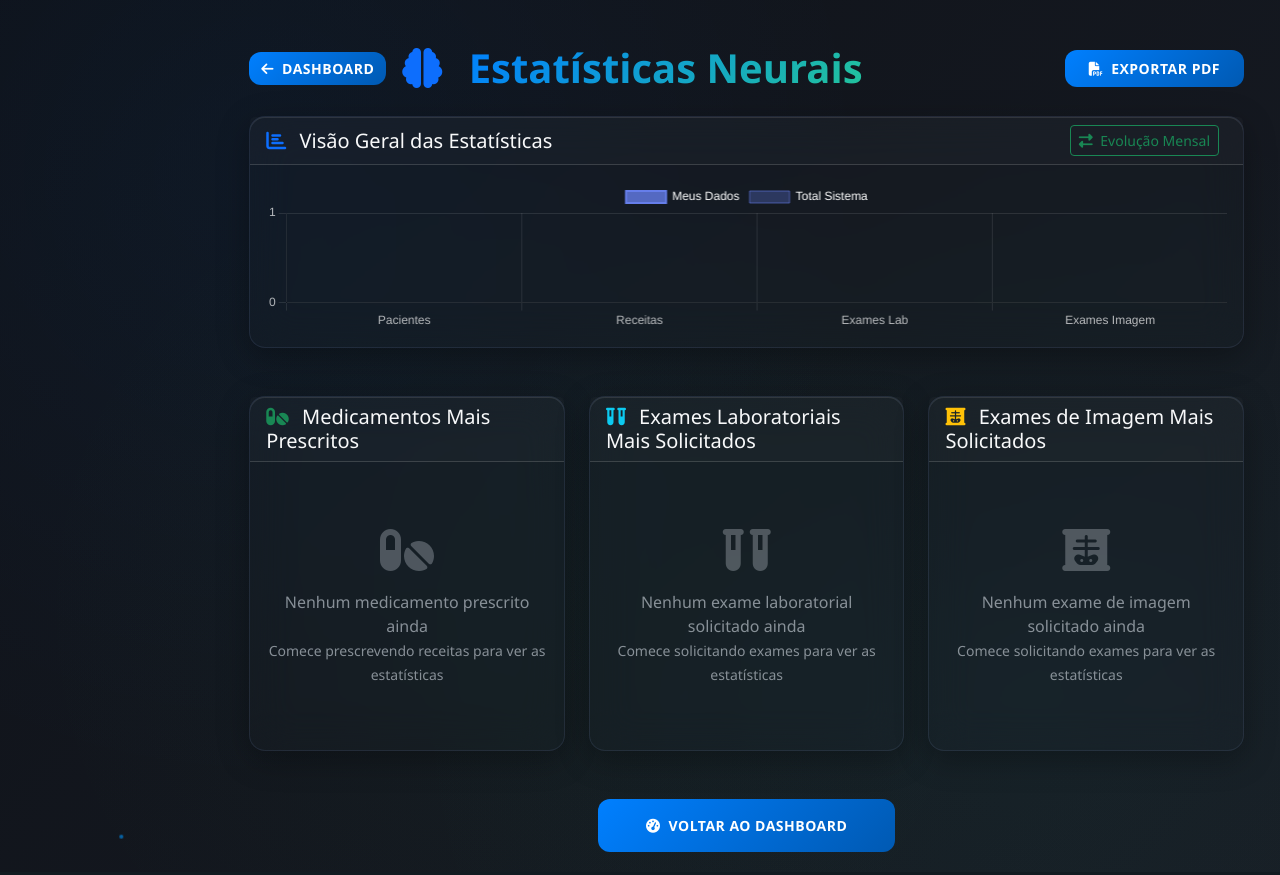
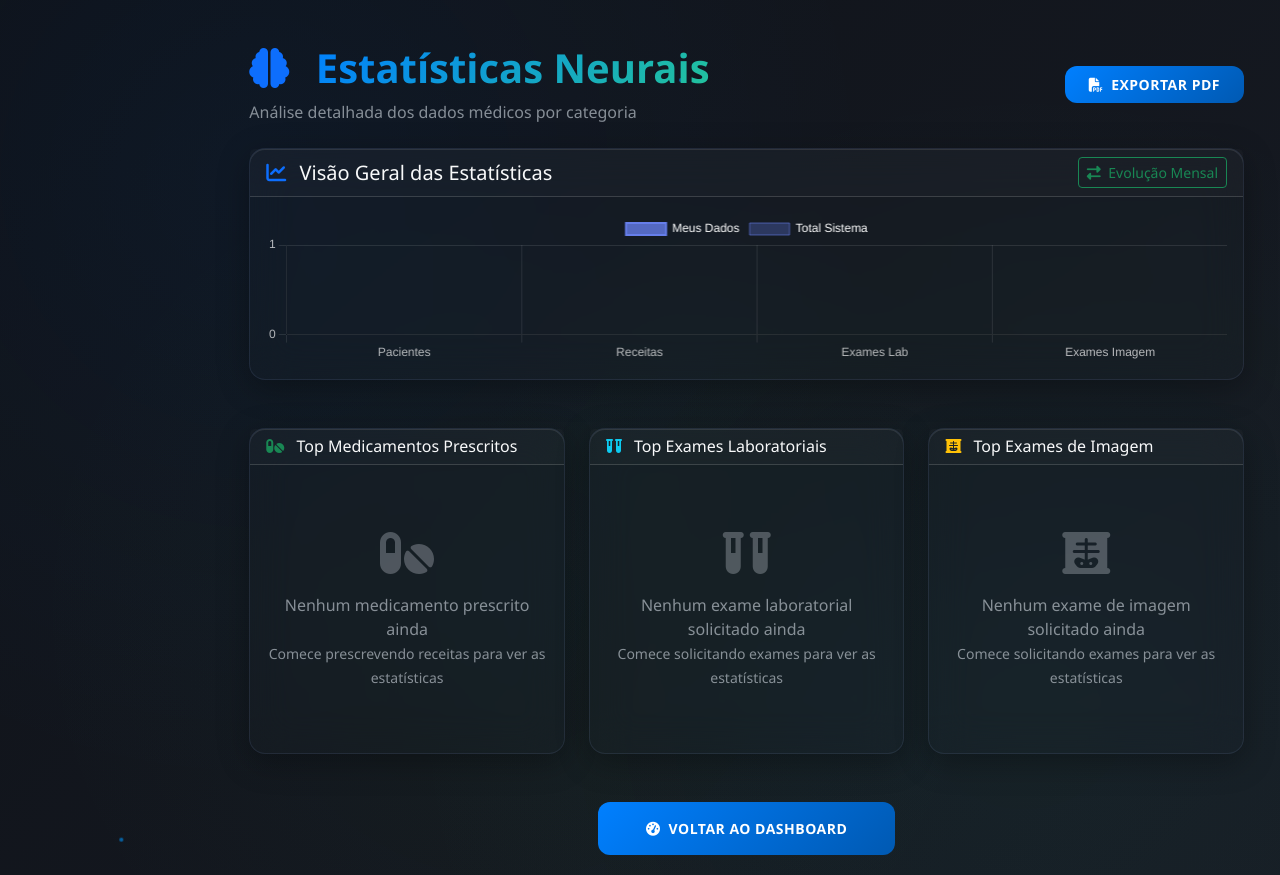
Before and after one commit to michelrahaddad/clinicavidah, a Flask app: template templates/estatisticas_neurais.html in a window 1280 px wide. Before the commit the page ends 852 px from the top, so only its background shows below. Run offline with Flask 3, Linux system fonts and the light colour scheme; the template is opened without the code that fills it, so the values that code supplies are empty; parts of the project's set-up code (start-up, migrations or seed data) failed here and were passed over.

Commit message:
Improve the look and feel of neural statistics page and standardize elements
Refactors the neural statistics page by removing the dashboard link, adjusting titles/text, and updating chart icons in `estatisticas_neurais.html`.

Replit-Commit-Author: Agent
Replit-Commit-Session-Id: 7fcdde36-61e5-4fbb-9ec4-2a31579af49d
Replit-Commit-Screenshot-Url: https://storage.googleapis.com/screenshot-production-us-central1/57ac9627-61b8-4a99-9a9c-fc79787f61f2/86032ed1-c7bc-4d76-8409-c19a68969bf3.jpg

```diff
--- a/templates/estatisticas_neurais.html
+++ b/templates/estatisticas_neurais.html
@@ -65,14 +65,12 @@
     <div class="row mb-4">
         <div class="col-12">
             <div class="d-flex justify-content-between align-items-center">
-                <div class="d-flex align-items-center">
-                    <a href="{{ url_for('dashboard.dashboard') }}" class="btn btn-outline-light me-3 neural-btn">
-                        <i class="fas fa-arrow-left me-2"></i>Dashboard
-                    </a>
+                <div>
                     <h1 class="mb-0 page-title">
                         <i class="fas fa-brain me-3 text-primary"></i>
                         <span class="gradient-text">Estatísticas Neurais</span>
                     </h1>
+                    <p class="text-muted mb-0 mt-2">Análise detalhada dos dados médicos por categoria</p>
                 </div>
                 <div>
                     <a href="{{ url_for('relatorios.relatorio_estatisticas_pdf') }}"
@@ -90,15 +88,13 @@
             <div class="card glass-card">
                 <div class="card-header d-flex justify-content-between align-items-center">
                     <h5 class="mb-0 text-light">
-                        <i class="fas fa-chart-bar me-2 text-primary"></i>
+                        <i class="fas fa-chart-line me-2 text-primary"></i>
                         Visão Geral das Estatísticas
                     </h5>
-                    <div>
-                        <button class="btn btn-sm btn-outline-success me-2" onclick="toggleChart()">
-                            <i class="fas fa-exchange-alt me-1"></i>
-                            <span id="chartToggleText">Evolução Mensal</span>
-                        </button>
-                    </div>
+                    <button class="btn btn-sm btn-outline-success" onclick="toggleChart()">
+                        <i class="fas fa-exchange-alt me-1"></i>
+                        <span id="chartToggleText">Evolução Mensal</span>
+                    </button>
                 </div>
                 <div class="card-body">
                     <div class="chart-container">
@@ -115,10 +111,10 @@
         <div class="col-md-4 mb-4">
             <div class="card glass-card stats-card">
                 <div class="card-header">
-                    <h5 class="mb-0 text-light">
+                    <h6 class="mb-0 text-light">
                         <i class="fas fa-pills me-2 text-success"></i>
-                        Medicamentos Mais Prescritos
-                    </h5>
+                        Top Medicamentos Prescritos
+                    </h6>
                 </div>
                 <div class="card-body">
                     <div class="detailed-stats-list">
@@ -126,8 +122,10 @@
                             {% for med in detailed_stats.medicamentos %}
                             <div class="stat-item d-flex justify-content-between align-items-center">
                                 <div class="flex-grow-1">
-                                    <h6 class="text-light mb-1">{{ med.nome[:40] }}{% if med.nome|length > 40 %}...{% endif %}</h6>
-                                    <small class="text-muted">Posição {{ loop.index }}º</small>
+                                    <div class="d-flex align-items-center mb-1">
+                                        <span class="badge bg-secondary me-2" style="font-size: 0.7rem;">{{ loop.index }}º</span>
+                                        <h6 class="text-light mb-0" style="font-size: 0.9rem;">{{ med.nome[:35] }}{% if med.nome|length > 35 %}...{% endif %}</h6>
+                                    </div>
                                 </div>
                                 <span class="badge bg-success badge-large">{{ med.quantidade }}</span>
                             </div>
@@ -147,10 +145,10 @@
         <div class="col-md-4 mb-4">
             <div class="card glass-card stats-card">
                 <div class="card-header">
-                    <h5 class="mb-0 text-light">
+                    <h6 class="mb-0 text-light">
                         <i class="fas fa-vials me-2 text-info"></i>
-                        Exames Laboratoriais Mais Solicitados
-                    </h5>
+                        Top Exames Laboratoriais
+                    </h6>
                 </div>
                 <div class="card-body">
                     <div class="detailed-stats-list">
@@ -158,8 +156,10 @@
                             {% for exam in detailed_stats.exames_lab %}
                             <div class="stat-item d-flex justify-content-between align-items-center">
                                 <div class="flex-grow-1">
-                                    <h6 class="text-light mb-1">{{ exam.nome[:40] }}{% if exam.nome|length > 40 %}...{% endif %}</h6>
-                                    <small class="text-muted">Posição {{ loop.index }}º</small>
+                                    <div class="d-flex align-items-center mb-1">
+                                        <span class="badge bg-secondary me-2" style="font-size: 0.7rem;">{{ loop.index }}º</span>
+                                        <h6 class="text-light mb-0" style="font-size: 0.9rem;">{{ exam.nome[:35] }}{% if exam.nome|length > 35 %}...{% endif %}</h6>
+                                    </div>
                                 </div>
                                 <span class="badge bg-info badge-large">{{ exam.quantidade }}</span>
                             </div>
@@ -179,10 +179,10 @@
         <div class="col-md-4 mb-4">
             <div class="card glass-card stats-card">
                 <div class="card-header">
-                    <h5 class="mb-0 text-light">
+                    <h6 class="mb-0 text-light">
                         <i class="fas fa-x-ray me-2 text-warning"></i>
-                        Exames de Imagem Mais Solicitados
-                    </h5>
+                        Top Exames de Imagem
+                    </h6>
                 </div>
                 <div class="card-body">
                     <div class="detailed-stats-list">
```
Also changed, not shown: attached_assets/Captura de Tela 2025-06-03 às 18.44.49.png (added), attached_assets/Captura de Tela 2025-06-03 às 18.44.53.png (added), attached_assets/Captura de Tela 2025-06-03 às 18.44.57.png (added).
